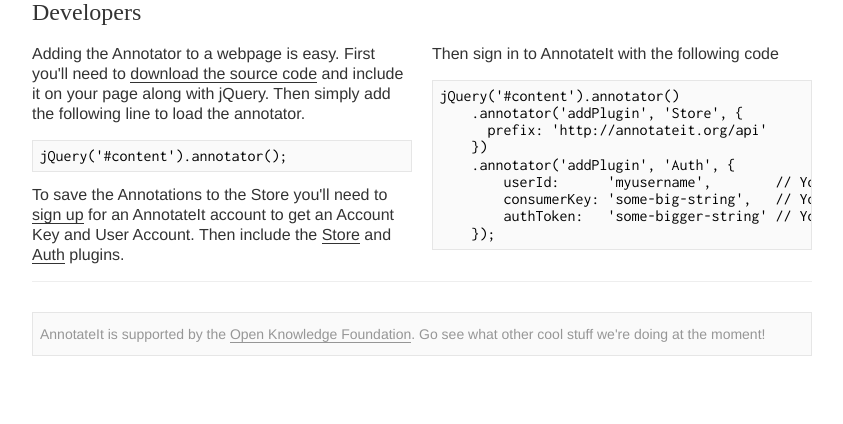
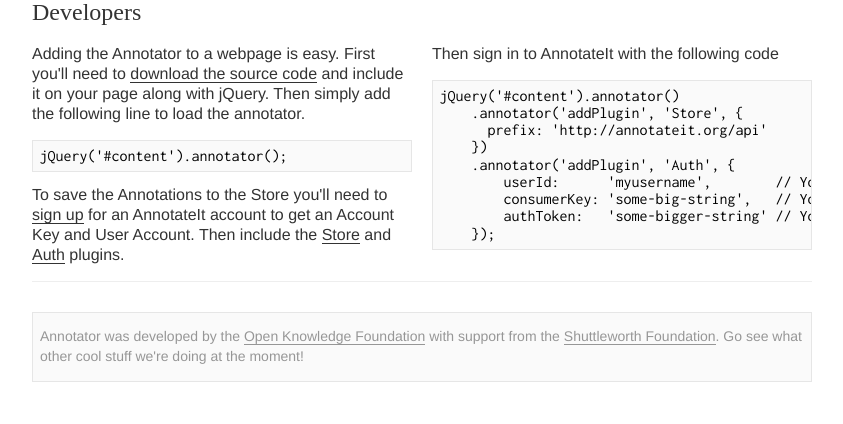
Before and after one commit to openannotation/annotator-store, a Flask app: page / in a window 1280 px wide. Shown: the part 1316-1740 px from the top of the page, without its empty margins (218-1061 px from the left). Before the commit the page ends 1672 px from the top, so only its background shows below. Run offline with Flask 2, Linux system fonts and the light colour scheme; parts of the project's set-up code (start-up, migrations or seed data) failed here and were passed over; some libraries are stand-ins or nearby versions.

Commit message:
[templates][s]: minor refactoring to have all the layout stuff in base.html.
* Move all account info to top bar.

```diff
--- a/annotator/static/main.css
+++ b/annotator/static/main.css
@@ -147,7 +147,7 @@ form .actions button {
   * Header
   *************************************/
 
-header, nav, section, article, aside {
+header, nav, section, article, footer {
 	display: block;
 }
 
@@ -323,16 +323,17 @@ section .screenshot {
   * OKFN Aside
   *************************************/
 
-aside {
+footer {
 	font-size: 1.4em;
 	background-color: #fafafa;
 	border: 1px solid #e6e6e6;
 	padding: 1em 0.5em;
 	margin-bottom: 3em;
+    line-height: 1.4;
 }
 
-aside,
-aside a {
+footer,
+footer a {
 	-webkit-transition: color 0.05s ease-in;
 	-moz-transition: color 0.05s ease-in;
 	-o-transition: color 0.05s ease-in;
@@ -340,12 +341,12 @@ aside a {
 	color: rgba(0, 0, 0, 0.4);
 }
 
-aside:hover,
-aside:hover a {
+footer:hover,
+footer:hover a {
 	color: rgba(0, 0, 0, 0.8);
 }
 
-aside:hover {
+footer:hover {
 	color: rgba(0, 0, 0, 0.8);
 }
 
--- a/annotator/templates/base.html
+++ b/annotator/templates/base.html
@@ -17,11 +17,33 @@
   {% endblock %}
 </head>
 <body>
-  {% block body %}
   <div id="airlock">
     <header>
-      <h1>Annotator</h1>
+      {% block masthead %}
+      <h1>
+        <a href="{{url_for('.home')}}" title="The AnnotateIt Homepage">
+          AnnotateIt</a>
+      </h1>
+      <!--
       <h2>The <span id="role">copy-editor</span> of the web</h2>
+      -->
+      <nav>
+        <ul>
+        {% if g.account_id %}
+          <li><a href="{{ url_for('account.view', id=g.account_id)}}">My Account</a></li>
+          <li><a href="{{ url_for('account.logout') }}">Logout</a></li>
+        {% else %}
+          <li><a href="{{url_for('account.signup')}}">Sign Up</a></li>
+          <li><a href="{{url_for('account.login')}}">Log In</a></li>
+        {% endif %}
+          <li><a href="{{url_for('.home')}}#annotator">Annotator</a></li>
+          <li><a href="{{url_for('.home')}}#about">About</a></li>
+        </ul>
+
+      <div id="account">
+      </div>
+      </nav>
+      {% endblock %}
     </header>
 
    <div id="content">
@@ -40,29 +62,13 @@
 
     <footer>
       {% block footer %}
-      <p>The development of Annotator is supported by the <a
-        href="http://okfn.org"> Open Knowledge Foundation</a>. Go see what
-      other cool stuff we're doing at the moment!</p>
-
-      <div id="account">
-        {% if g.account_id %}
-        Logged in &ndash;
-        <a href="{{ url_for('account.view', id=g.account_id)}}">My Account</a>
-        &ndash;
-        <a href="{{ url_for('account.logout') }}">Logout</a>
-        {% else %}
-        <a href="{{ url_for('account.login')}}">Login</a>
-        &ndash;
-        <a href="{{ url_for('account.signup')}}">Signup</a>
-        {% endif %}
-      </div>
+      <p>Annotator was developed by the <a href="http://okfn.org">Open
+        Knowledge Foundation</a> with support from the <a
+        href="http://www.shuttleworthfoundation.org/">Shuttleworth
+        Foundation</a>. Go see what other cool stuff we're doing at the
+      moment!</p>
       {% endblock %}
     </footer>
   </div>
-  {% endblock %}
 </body>
 </html>
-
-    </div>
-  </body>
-</html>
--- a/annotator/templates/index.html
+++ b/annotator/templates/index.html
@@ -1,18 +1,7 @@
 {% extends "base.html" %}
 {% block title %}Home{% endblock %}
 
-{% block body %}
-    <header>
-      <h1><a href="/" title="The AnnotateIt Homepage">AnnotateIt</a></h1>
-      <nav>
-        <ul>
-          <li><a href="#sign-up">Sign Up</a></li>
-          <li><a href="#login">Log In</a></li>
-          <li><a href="#annotator">Annotator</a></li>
-          <li><a href="#about">About</a></li>
-        </ul>
-      </nav>
-    </header>
+{% block content %}
     <section>
       <h2>Annotate Anything</h2>
       <div class="primary">
@@ -144,11 +133,6 @@
     });</code></pre>
       </div>
     </section>
-    <aside>
-      <p>AnnotateIt is supported by the <a href="">Open Knowledge Foundation</a>.
-         Go see what other cool stuff we're doing at the moment!</p>
-    </aside>
-
     <script src="https://ajax.googleapis.com/ajax/libs/jquery/1.5.1/jquery.min.js"></script>
     <script src="/static/main.js"></script>
 {% endblock %}
```
